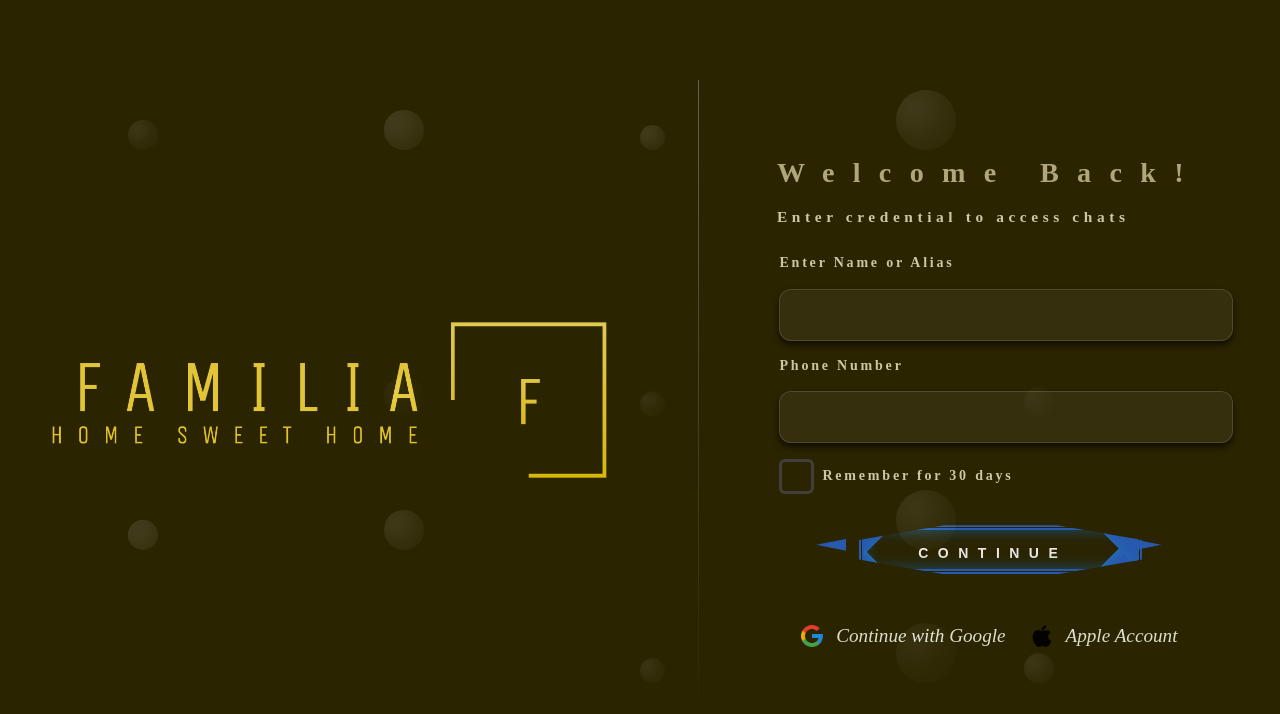
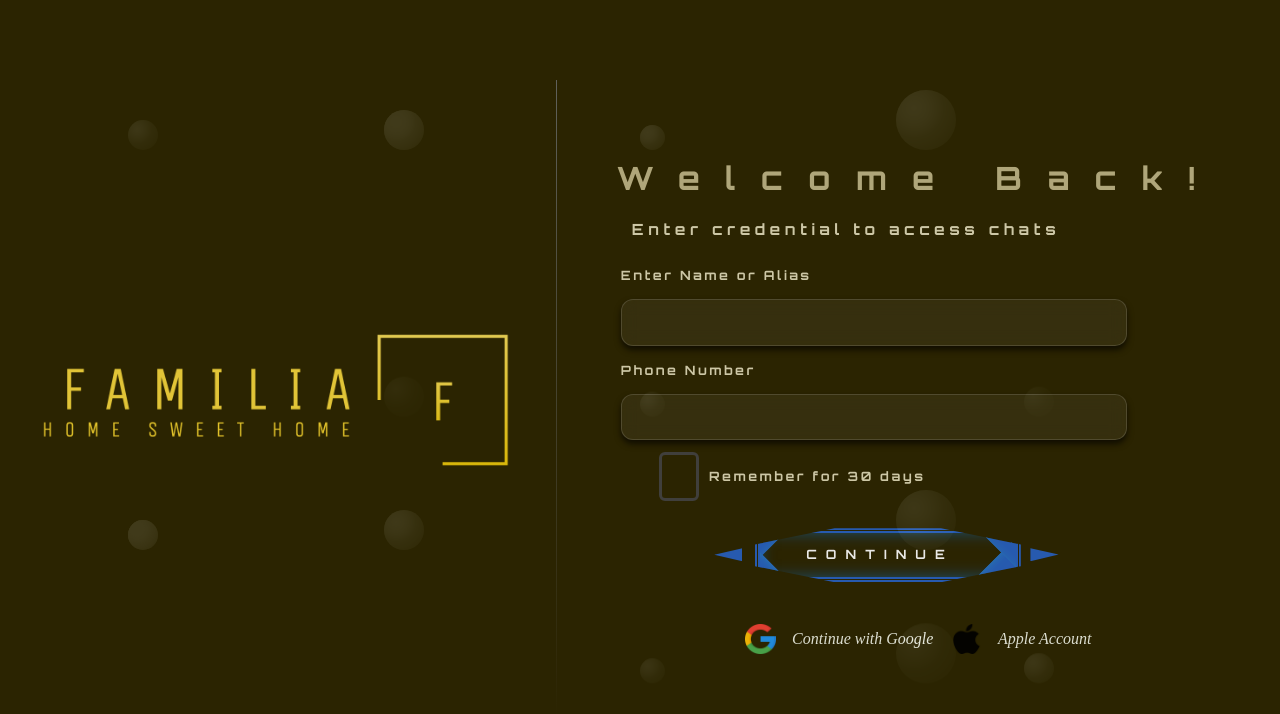
Before and after one commit to IrunguRiba/chat-app-frontend, an Angular app: page / in a window 1280 px wide. Shown: the top 714 px of the page. Built offline with nearby package versions, Linux system fonts and the light colour scheme.

Commit message:
Fix resposiveness on different devices

```diff
--- a/src/app/sign-in/sign-in.css
+++ b/src/app/sign-in/sign-in.css
@@ -10,6 +10,7 @@ main{
     color: #EFF2E6;
     position: relative;
   z-index: 1;
+  font-family: 'Orbitron', sans-serif;
 
 }
 #divide {
@@ -37,9 +38,13 @@ main{
 
 .checkbox-wrapper-39 label {
   display: block;
-  width: 35px;
-  height: 35px;
-  cursor: pointer;
+  width: 3.1vw;
+  height: 6.2vh;
+    cursor: pointer;
+
+  margin-left: 3vw;
+  margin-right: 2px;
+
 }
 
 .checkbox-wrapper-39 input {
@@ -49,25 +54,28 @@ main{
 
 .checkbox-wrapper-39 input:checked ~ .checkbox {
  transform: rotate(45deg);
- width: 14px;
- margin-left: 12px;
+ width: 1.5vw;
+ margin-left: .1vw;
  border-color: #24c78e;
  border-top-color: transparent;
  border-left-color: transparent;
  border-radius: 0;
+ margin-bottom: 4em;
 }
 .welcome-container h1{
-    font-size: clamp(24px, 2.2vw, 40px);
+    font-size: 2.5vw;
    color: #beb588;
-   letter-spacing: .65em;
+   letter-spacing: .8em;
 }
 .welcome-container p{
-    font-size: clamp(14px, 1.2vw, 18px);
+    font-size:  1.2vw;
     letter-spacing: .3em;
     color: #dfdab9;
-    font-weight: 500;
+    font-weight: 100;
     font-style:var(--color);
     font-weight: bolder;
+    margin-left: 1em;
+
 }
 .checkbox-wrapper-39 .checkbox {
 
@@ -79,54 +87,53 @@ main{
   transition: all 0.375s;
 }
 #icon {
-    width: clamp(22px, 1vw, 28px);
+    width:  2.4vw;
     height: auto;
   }
+  .image-container{
+    width:  50%;
+    max-height: 100vh;
+
+
+  }
 #logo-image{
-    width:  110%;
-    max-height: 100vh;
+    width: 100%;
+    height: 100vh;
     object-fit: contain;
 }
 .social-icons{
     display: flex;
     justify-content: center;
     align-items: center;
-    gap: clamp(15px, 2vw, 25px);
-    margin-top: clamp(15px, 2vw, 25px);
+    gap:  1.4vw;
+    margin-top:  2vw;
 }
 .social-icons i{
-    font-size: clamp(14px, 1.5vw, 20px);
-    gap: clamp(10px, 1vw, 15px);
+    font-size:  1rem;
+    gap:  1rem;
     cursor: pointer;
     display: flex;
     justify-content: center;
     align-items: center;
+
+  font-family: 'Unbounded', cursive;
 }
 
 
-.auth-container p{
-    font-size: clamp(12px, 1vw, 16px);
-
-}
-#logo-image{
-    width: 95%;
-    height: 100vh;
-    object-fit: contain;
-
-}
 
 .auth-container {
-    width: clamp(320px, 90vw, 420px);
+    width:  40vw;
     margin-inline: auto;
     display: flex;
     flex-direction: column;
     gap:0.2rem;
+    margin-left: 4em;
 
   }
 
 
   .auth-container p {
-    font-size: clamp(14px, 1vw, 18px);
+    font-size:  1vw;
     letter-spacing: .2em;
     color: #dfdab9;
     font-style:var(--color);
@@ -134,9 +141,9 @@ main{
   }
 
   .auth-input {
-    width: 100%;
-    padding: clamp(0.75rem, 2.5vw, 1rem);
-    font-size: clamp(0.95rem, 2.5vw, 1rem);
+    width: 97%;
+    padding:  .3vw;
+    font-size:  2.5vw;
     border-radius: 12px;
     border: 1px solid rgba(255, 255, 255, 0.15);
     box-shadow: 0 4px 6px rgba(0, 0, 0, 0.7);
@@ -165,7 +172,7 @@ main{
   }
 
   .remember-row h3 {
-    font-size: clamp(14px, 1vw, 18px);
+    font-size:  1vw;
     letter-spacing: .2em;
     color: #dfdab9;
     font-style:var(--color);
@@ -175,13 +182,13 @@ button {
     position: relative;
     display: block;
   margin: 1rem auto;
-    width: 21em;
-    height: 3em;
+    width: 20vw;
+   height: 5.5vh;
     outline: none;
     transition: 0.1s;
     background-color: transparent;
     border: none;
-    font-size: 13px;
+
     font-weight: bold;
     color: #ddebf0;
     cursor: pointer;
@@ -204,7 +211,7 @@ button {
     position: absolute;
     transition: 0.2s;
     background-color: #2761c3;
-    top: 35%;
+    top: 45%;
     width: 11%;
     height: 30%;
   }
@@ -216,18 +223,18 @@ button {
 
   #rightArrow {
     -webkit-clip-path: polygon(100% 49%, 0 0, 0 100%);
-    left: 102%;
+    left: 110%;
   }
 
   button:hover #rightArrow {
     background-color: #27c39f;
-    left: -15%;
+    left: -8%;
     animation: 0.6s ease-in-out both infinite alternate rightArrow8;
   }
 
   button:hover #leftArrow {
     background-color: #27c39f;
-    left: 103%;
+    left: 106%;
     animation: 0.6s ease-in-out both infinite alternate leftArrow8;
   }
 
@@ -345,11 +352,12 @@ button {
     box-shadow: 0 5px 15px rgba(102, 204, 255, 0.3);
   }
   button h4{
-    font-size: clamp(14px, 1vw, 18px);
+    font-size:  1vw;
     letter-spacing: .2em;
     color: #ffffff;
-    font-style:var(--color);
     font-weight: bold;
+    font-family: 'Orbitron', sans-serif;
+
   }
 
 
```
